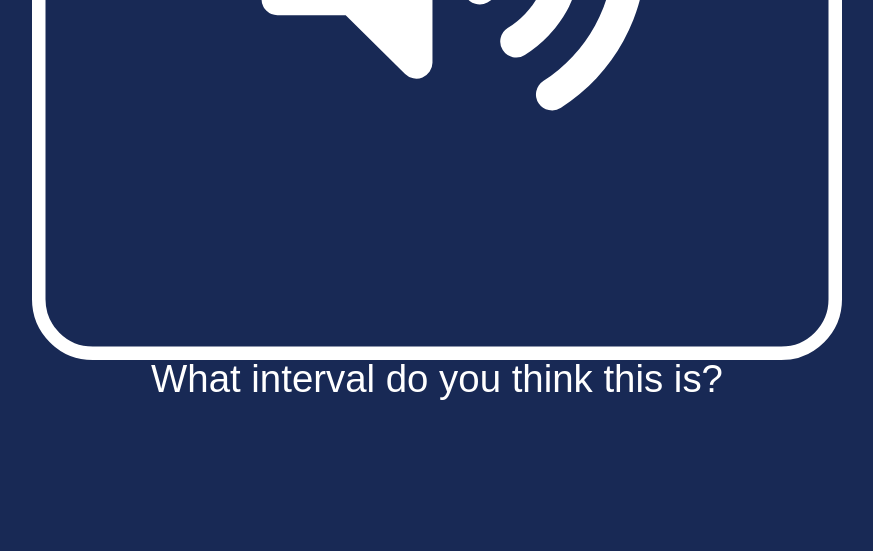
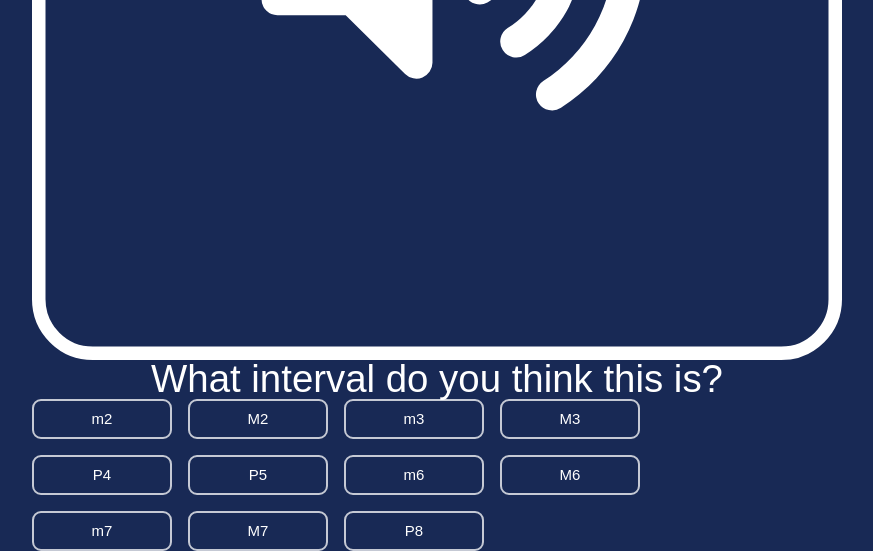
Before and after one commit to awanger/interval-recognition, a PHP site: page / in a window 1280 px wide. Shown: the part 503-1054 px from the top of the page, without its empty margins (203-1076 px from the left). Before the commit the page ends 903 px from the top, so only its background shows below. Run offline with PHP 8.4, Linux system fonts and the light colour scheme.

Commit message:
Add tenuous grid layout

```diff
--- a/assets/css/main.css
+++ b/assets/css/main.css
@@ -25,4 +25,24 @@ body {
     display: flex;
     flex-direction: column; }
 
+.choice-grid {
+  display: grid;
+  grid-template-columns: repeat(4, 1fr);
+  column-gap: 1rem;
+  row-gap: 1rem;
+  width: 600px; }
+
+.btn {
+  border: 2px solid rgba(255, 255, 255, 0.75);
+  border-radius: 9px;
+  width: 136px;
+  height: 36px;
+  display: flex; }
+  .btn .interval {
+    margin: auto; }
+  .btn:hover {
+    border: 2px solid #ffb800;
+    cursor: pointer;
+    color: #ffb800; }
+
 /*# sourceMappingURL=main.css.map */
--- a/assets/scss/_base.scss
+++ b/assets/scss/_base.scss
@@ -1,10 +1,12 @@
 /* Colors */
 $background-color: #182955;
 $base-color: #fff;
+$between-color: #FFB800;
 
 /* Fonts */
 $font-stack: "Avenir Next", sans-serif;
 $font-size: 15px;
+$border-radius: 9px;
 
 
 /* Typography */
--- a/assets/scss/_components.scss
+++ b/assets/scss/_components.scss
@@ -0,0 +1,17 @@
+.btn {
+    border: 2px solid rgba($base-color, 0.75);
+    border-radius: $border-radius;
+    width: 136px;
+    height: 36px;
+    display: flex;
+
+    .interval {
+        margin: auto; // not sure why this works with display: flex
+    }
+
+    &:hover {
+        border: 2px solid rgba($between-color, 1.0);
+        cursor: pointer;
+        color: rgba($between-color, 1.0);
+    }
+}
--- a/assets/scss/_layout.scss
+++ b/assets/scss/_layout.scss
@@ -15,5 +15,17 @@ body {
         display: flex;
         flex-direction: column;
     }
-    // border: 1px solid black;
 }
+
+.choice-grid {
+    display: grid;
+    grid-template-columns: repeat(4, 1fr);
+    column-gap: 1rem;
+    row-gap: 1rem;
+    width: 600px;
+}
+
+
+footer {
+
+}
--- a/index.html
+++ b/index.html
@@ -12,15 +12,48 @@
         <div class="inner-container">
             <img id="speaker" src="assets/icons/speaker.svg" alt="huh">
             <h1 class="question">What interval do you think this is?</h1>
-            <div class="multiple-choice"> <!-- this will be a grid -->
-
+            <div class="choice-grid"> <!-- this will be a grid -->
+                <div class="btn">
+                    <div class="interval">m2</div>
+                </div>
+                <div class="btn">
+                    <div class="interval">M2</div>
+                </div>
+                <div class="btn">
+                    <div class="interval">m3</div>
+                </div>
+                <div class="btn">
+                    <div class="interval">M3</div>
+                </div>
+                <div class="btn">
+                    <div class="interval">P4</div>
+                </div>
+                <div class="btn">
+                    <div class="interval">P5</div>
+                </div>
+                <div class="btn">
+                    <div class="interval">m6</div>
+                </div>
+                <div class="btn">
+                    <div class="interval">M6</div>
+                </div>
+                <div class="btn">
+                    <div class="interval">m7</div>
+                </div>
+                <div class="btn">
+                    <div class="interval">M7</div>
+                </div>
+                <div class="btn">
+                    <div class="interval">P8</div>
+                </div>
             </div>
         </div>
 
     </div>
     <footer>
+        <div class="container">
 
+        </div>
     </footer>
-
 </body>
 </html>
```
Also changed, not shown: 1 other file.
